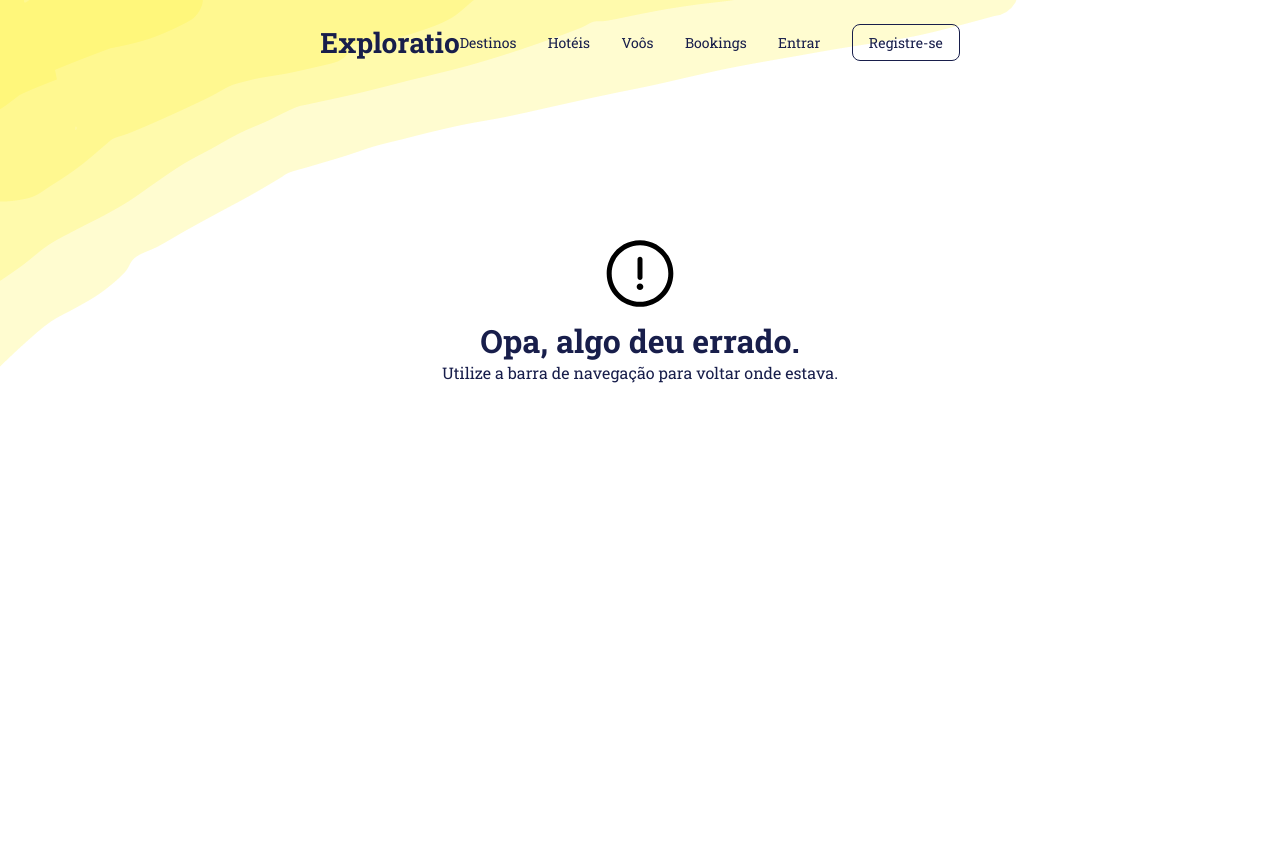
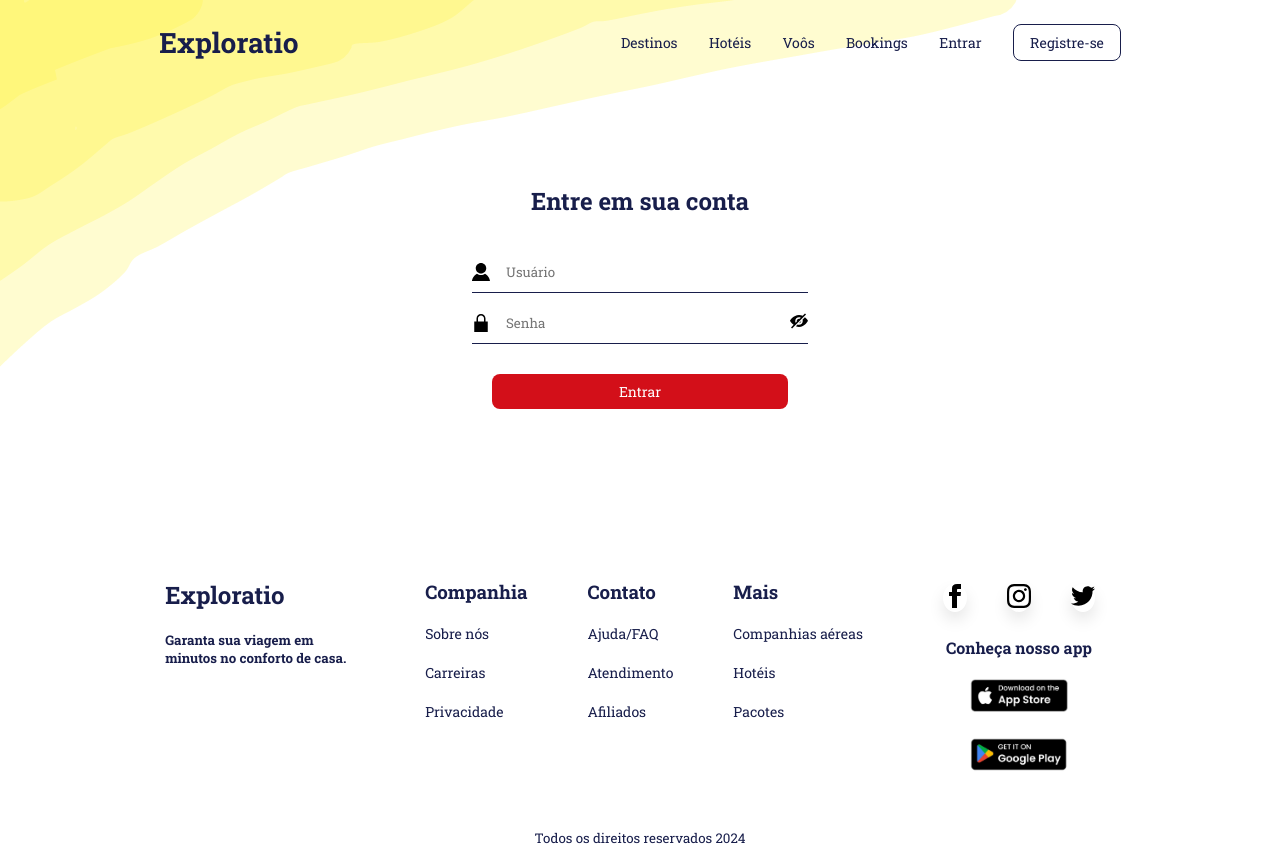
Before and after one commit to karinanuunes/travel-react, a React (Vite) app: page /login in a window 1280 px wide. Before the commit the page ends 800 px from the top, so only its background shows below. Built offline with nearby package versions, Linux system fonts and the light colour scheme.

Commit message:
add login

```diff
--- a/src/App.tsx
+++ b/src/App.tsx
@@ -5,6 +5,7 @@ import Home from "./pages/home/home";
 import Hotels from "./pages/hotels/hotels";
 import NoPage from "./pages/nopage/nopage";
 import Destinations from "./pages/destinations/destinations";
+import Login from "./pages/login/login";
 
 function App() {
   return (
@@ -13,6 +14,7 @@ function App() {
         <Route path="/" element={<Home />} />
         <Route path="/destinos" element={<Destinations />} />
         <Route path="/hoteis" element={<Hotels />} />
+        <Route path="/login" element={<Login />} />
         <Route path="*" element={<NoPage />} />
       </Routes>
     </BrowserRouter>
--- a/src/components/nav/nav.tsx
+++ b/src/components/nav/nav.tsx
@@ -15,7 +15,7 @@ const Nav = () => {
           <Link to={"/hoteis"}>Hotéis</Link>
           <Link to={"/"}>Voôs</Link>
           <Link to={"/"}>Bookings</Link>
-          <Link to={"/"}>Entrar</Link>
+          <Link to={"/login"}>Entrar</Link>
           <button className="classic-button">Registre-se</button>
         </div>
       </div>
--- /dev/null
+++ b/src/pages/login/login.css
@@ -0,0 +1,45 @@
+.login {
+  max-width: 1060px;
+}
+
+.login-user {
+  display: flex;
+  flex-direction: column;
+  align-items: center;
+  gap: 15px;
+  margin: 100px;
+}
+
+form {
+  display: flex;
+  flex-direction: column;
+  gap: 10px;
+  margin: 20px;
+}
+
+.user-input-area {
+  display: flex;
+  align-items: center;
+  border-bottom: 1px solid #181e4b;
+}
+
+.user-input {
+  width: 300px;
+  padding: 10px 15px;
+  border: 1px solid #ffffff;
+  outline: none;
+}
+
+.user-input:hover {
+  outline: none;
+}
+
+.login-submit {
+  display: flex;
+  justify-content: center;
+  margin: 20px;
+}
+
+.login-submit input {
+  width: 100%;
+}
--- /dev/null
+++ b/src/pages/login/login.tsx
@@ -0,0 +1,90 @@
+import "./login.css";
+import Nav from "../../components/nav/nav";
+import Footer from "../../components/footer/footer";
+import { useState } from "react";
+
+const Login = () => {
+  const [showPassword, setShowPassword] = useState(false);
+
+  return (
+    <div className="login">
+      <Nav />
+      <div className="login-user">
+        <h2>Entre em sua conta</h2>
+        <form>
+          <div className="user-input-area">
+            <svg
+              xmlns="http://www.w3.org/2000/svg"
+              width="18"
+              height="18"
+              viewBox="0 0 24 24"
+            >
+              <path d="M19 7.001c0 3.865-3.134 7-7 7s-7-3.135-7-7c0-3.867 3.134-7.001 7-7.001s7 3.134 7 7.001zm-1.598 7.18c-1.506 1.137-3.374 1.82-5.402 1.82-2.03 0-3.899-.685-5.407-1.822-4.072 1.793-6.593 7.376-6.593 9.821h24c0-2.423-2.6-8.006-6.598-9.819z" />
+            </svg>
+            <input type="text" className="user-input" placeholder="Usuário" />
+          </div>
+          <div className="user-input-area">
+            {showPassword ? (
+              <svg
+                xmlns="http://www.w3.org/2000/svg"
+                width="18"
+                height="18"
+                viewBox="0 0 24 24"
+              >
+                <path d="M8 10v-4c0-2.206 1.794-4 4-4 2.205 0 4 1.794 4 4v1h2v-1c0-3.313-2.687-6-6-6s-6 2.687-6 6v4h-3v14h18v-14h-13z" />
+              </svg>
+            ) : (
+              <svg
+                xmlns="http://www.w3.org/2000/svg"
+                width="18"
+                height="18"
+                viewBox="0 0 24 24"
+              >
+                <path d="M18 10v-4c0-3.313-2.687-6-6-6s-6 2.687-6 6v4h-3v14h18v-14h-3zm-10 0v-4c0-2.206 1.794-4 4-4s4 1.794 4 4v4h-8z" />
+              </svg>
+            )}
+
+            <input
+              type={showPassword ? "text" : "password"}
+              className="user-input"
+              placeholder="Senha"
+            />
+            <div className="show-password">
+              <label onClick={() => setShowPassword(!showPassword)}>
+                {showPassword ? (
+                  <svg
+                    xmlns="http://www.w3.org/2000/svg"
+                    width="18"
+                    height="18"
+                    viewBox="0 0 24 24"
+                  >
+                    <path d="M15 12c0 1.654-1.346 3-3 3s-3-1.346-3-3 1.346-3 3-3 3 1.346 3 3zm9-.449s-4.252 8.449-11.985 8.449c-7.18 0-12.015-8.449-12.015-8.449s4.446-7.551 12.015-7.551c7.694 0 11.985 7.551 11.985 7.551zm-7 .449c0-2.757-2.243-5-5-5s-5 2.243-5 5 2.243 5 5 5 5-2.243 5-5z" />
+                  </svg>
+                ) : (
+                  <svg
+                    xmlns="http://www.w3.org/2000/svg"
+                    width="18"
+                    height="18"
+                    viewBox="0 0 24 24"
+                  >
+                    <path d="M11.885 14.988l3.104-3.098.011.11c0 1.654-1.346 3-3 3l-.115-.012zm8.048-8.032l-3.274 3.268c.212.554.341 1.149.341 1.776 0 2.757-2.243 5-5 5-.631 0-1.229-.13-1.785-.344l-2.377 2.372c1.276.588 2.671.972 4.177.972 7.733 0 11.985-8.449 11.985-8.449s-1.415-2.478-4.067-4.595zm1.431-3.536l-18.619 18.58-1.382-1.422 3.455-3.447c-3.022-2.45-4.818-5.58-4.818-5.58s4.446-7.551 12.015-7.551c1.825 0 3.456.426 4.886 1.075l3.081-3.075 1.382 1.42zm-13.751 10.922l1.519-1.515c-.077-.264-.132-.538-.132-.827 0-1.654 1.346-3 3-3 .291 0 .567.055.833.134l1.518-1.515c-.704-.382-1.496-.619-2.351-.619-2.757 0-5 2.243-5 5 0 .852.235 1.641.613 2.342z" />
+                  </svg>
+                )}
+              </label>
+            </div>
+          </div>
+          <div className="login-submit">
+            <input
+              type="button"
+              value="Entrar"
+              className="hero-button classic-button"
+            />
+          </div>
+        </form>
+      </div>
+      <Footer />
+    </div>
+  );
+};
+
+export default Login;
```
